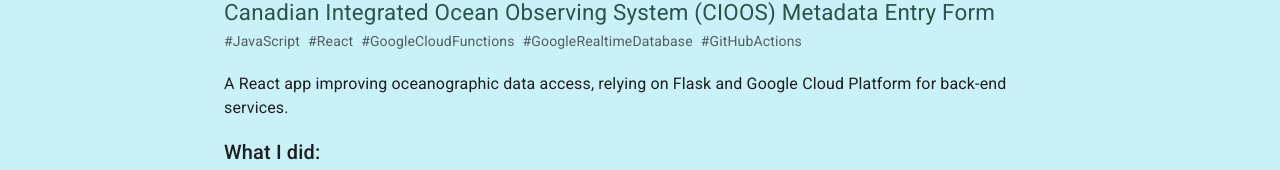
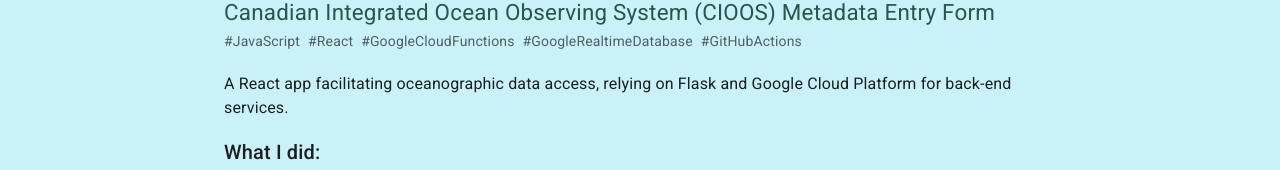
Before and after one commit to sorochak/portfolio-website, a React (Create React App) app: page /portfolio-website/projects in a window 1280 px wide. Shown: the part 729-899 px from the top of the page. Built offline with nearby package versions, Linux system fonts and the light colour scheme.

Commit message:
update content

```diff
--- a/src/pages/Projects.jsx
+++ b/src/pages/Projects.jsx
@@ -177,7 +177,7 @@ const Projects = () => {
                 variant="body1"
                 sx={{ textAlign: "left", marginBottom: 2 }}
               >
-                A React app improving oceanographic data access, relying on
+                A React app facilitating oceanographic data access, relying on
                 Flask and Google Cloud Platform for back-end services.
               </Typography>
 
```
